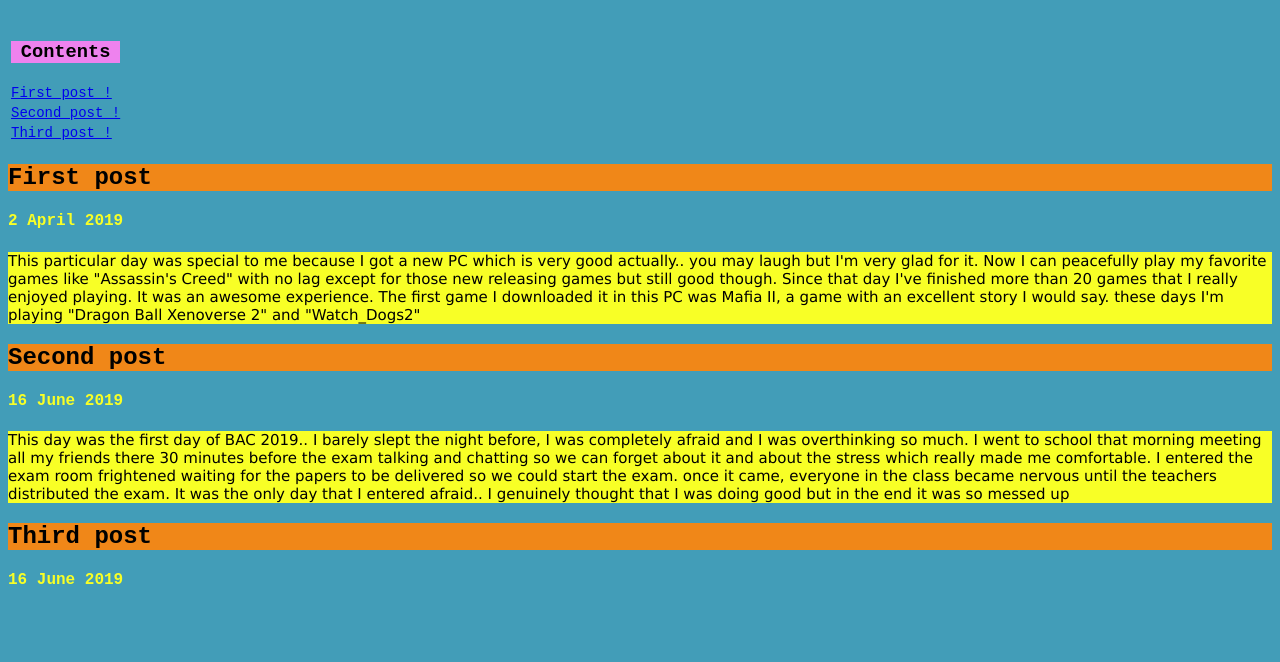
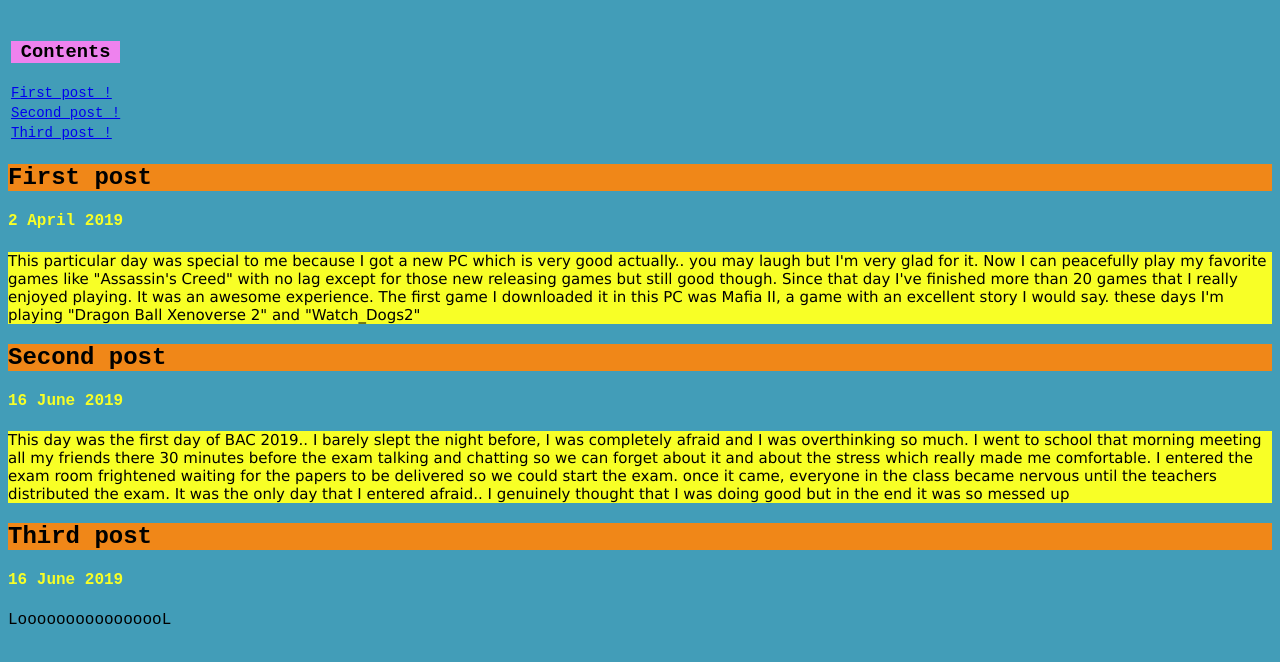
Before and after one commit to Ezi0-x/Ezi0-x.github.io, a plain HTML site: page index.html in a window 1280 px wide. Shown: the part 62-724 px from the top of the page. Drawn offline with Linux system fonts and the light colour scheme.

Commit message:
Update index.html

```diff
--- a/index.html
+++ b/index.html
@@ -70,6 +70,7 @@
         <p class="paragraphs-px">This day was the first day of BAC 2019.. I barely slept the night before, I was completely afraid and I was overthinking so much. I went to school that morning meeting all my friends there 30 minutes before the exam talking and chatting so we can forget about it and about the stress which really made me comfortable. I entered the exam room frightened waiting for the papers to be delivered so we could start the exam. once it came, everyone in the class became nervous until the teachers distributed the exam. It was the only day that I entered afraid.. I genuinely thought that I was doing good but in the end it was so messed up</p>
         <h2 id="third-post">Third post</h2>
         <h4 class="dateofevent">16 June 2019</h4>
+        <p>LoooooooooooooooL</p>
 
     </body>
 </html>
```
